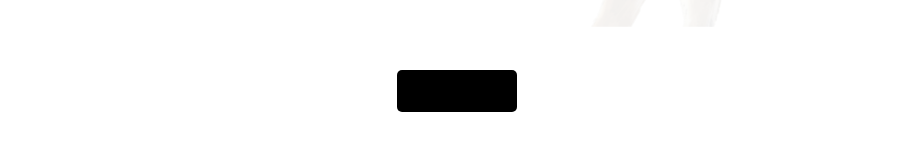
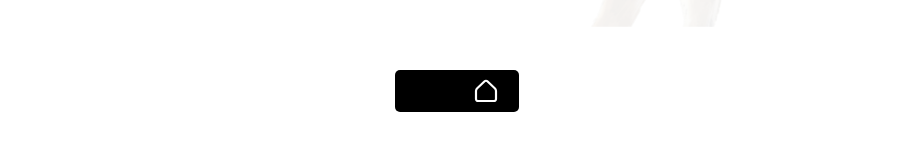
Before and after one commit to robonexx/component_collection, a React (Vite) app: page / in a window 1280 px wide. Shown: the part 617-768 px from the top of the page, without its empty margins (183-1096 px from the left). Built offline with nearby package versions, Linux system fonts and the light colour scheme.

Commit message:
button fixes

```diff
--- a/src/App.tsx
+++ b/src/App.tsx
@@ -1,6 +1,7 @@
 import './App.css';
 import ProductTeaser from './components/ProductTeaser/ProductTeaser';
 import Button from './components/buttons/teaserButton/CustomButton';
+import HomeIcon from './assets/icons/akar-icons_home.svg';
 
 function App() {
   return (
@@ -8,7 +9,7 @@
       <h1>PRODUCT TEASER</h1>
       <ProductTeaser />
       <div className='button-container'>
-        <Button title='Click!' bgColor='black'/>
+        <Button title='Click!' bgColor='black' icon={HomeIcon} />
       </div>
     </>
   );
--- a/src/components/buttons/teaserButton/CustomButton.tsx
+++ b/src/components/buttons/teaserButton/CustomButton.tsx
@@ -2,12 +2,14 @@
 
 type Props = {
   title: string;
+  icon?: string;
   bgColor: string;
 };
 
-const CustomButton = ({ title, bgColor }: Props) => (
-  <RuBtn bgcolor={bgColor} >
+const CustomButton = ({ title, bgColor, icon }: Props) => (
+  <RuBtn bgcolor={bgColor}>
     {title}
+    <img src={icon} alt='icon svg' />
   </RuBtn>
 );
 
--- a/src/components/buttons/teaserButton/styled.ts
+++ b/src/components/buttons/teaserButton/styled.ts
@@ -6,7 +6,7 @@
 
 export const RuBtn = styled.button<Props>`
     position: relative;
-    width: 120px;
+    min-width: 120px;
     height: 42px;
     border: none;
     border: 1px solid transparent;
@@ -30,12 +30,12 @@
       color: aqua;
     }
 
-/*     &>img {
-      margin-right: 0.5rem;
+    &>img {
+      margin-left: 1rem;
       width: 24px;
       height: 24px;
       pointer-events: none;
-    } */
+    }
 
     &>h4 {
       font-size: 0.75rem;
```
Also changed, not shown: src/assets/icons/akar-icons_home.svg, src/index.css (line endings or trailing spaces).
